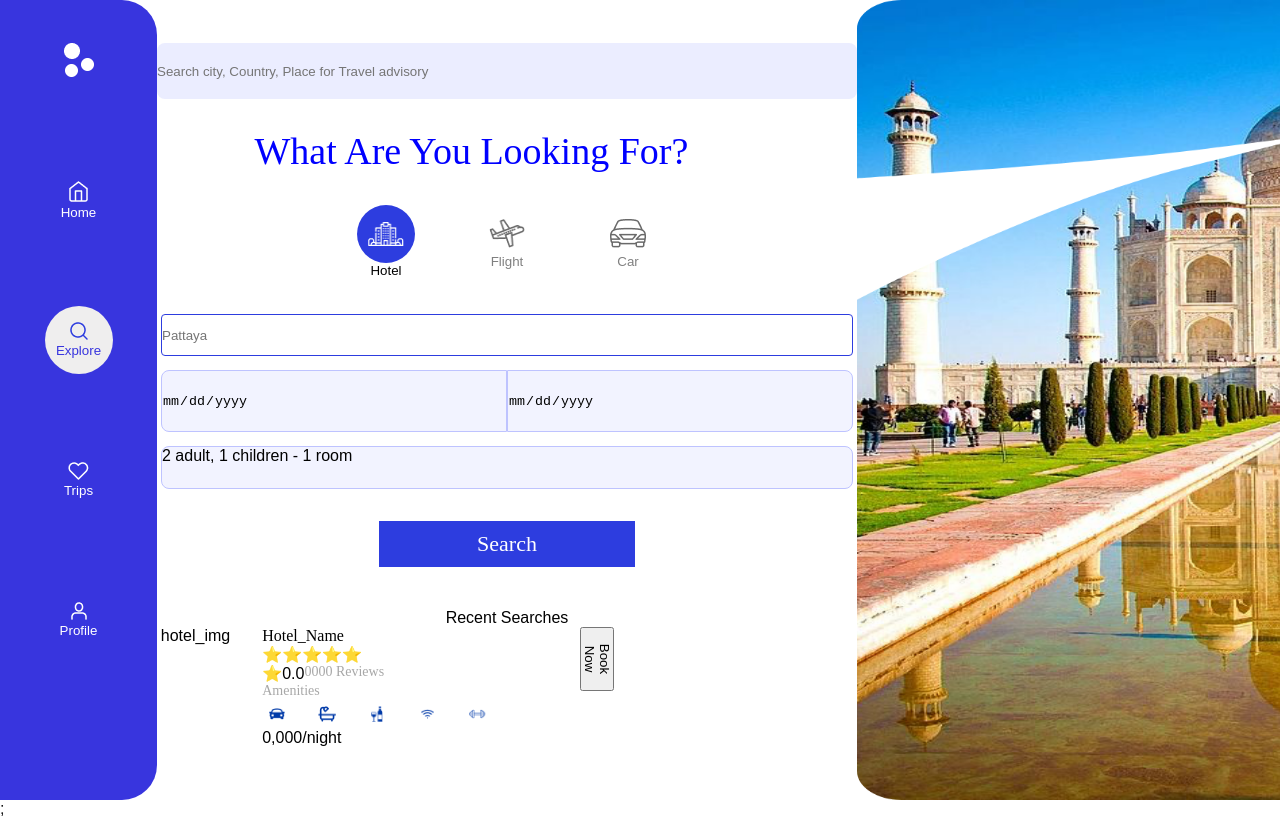
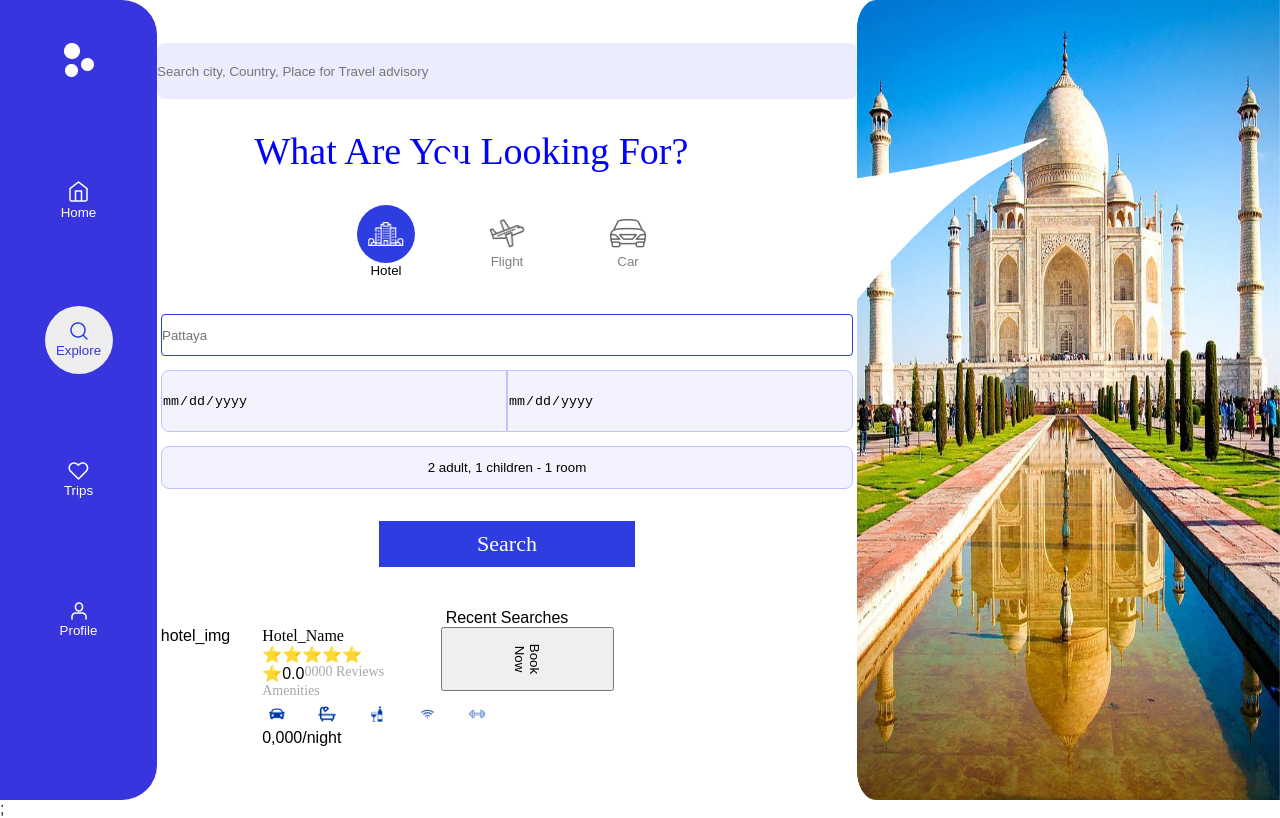
Before and after one commit to paicit0/hotel-front, a Next.js app: page / in a window 1280 px wide. Built offline with nearby package versions, Linux system fonts and the light colour scheme.

Commit message:
feat: refactor input elements and improve layout in Home component

```diff
--- a/src/pages/index.tsx
+++ b/src/pages/index.tsx
@@ -128,10 +128,12 @@ export default function Home() {
             type="date"
             id="endDate"
             name="endDate"
-            placeholder="Select a start date"
           />
         </div>
-        <div className={styles.inputPeople}> 2 adult, 1 children - 1 room</div>
+        <button className={styles.inputPeople}>
+          {" "}
+          2 adult, 1 children - 1 room
+        </button>
         <button className={styles.searchButton} onClick={handleSearch}>
           Search
         </button>
@@ -204,8 +206,8 @@ export default function Home() {
             </div>
             <div>0,000/night</div>
           </div>
-          <div className={styles.bookNowButton}>
-            <button>Book Now</button>
+          <div>
+            <button className={styles.bookNowButton}>Book Now</button>
           </div>
         </div>
       </div>
@@ -214,20 +216,37 @@ export default function Home() {
         <img
           src="/explore_india.png"
           alt="India"
-          width="982.58px"
+          width="100%"
           height="100%"
+          // width="982.58px"
+          // height="1080px"
         />
+        <img
+          style={{ position: "absolute", top: 149.47, left: 420.56 }}
+          src="plane.png"
+        />
+        <div className={styles.takeTourTextContainer}>
           <div
-          style={{ fontFamily: "Poppins", fontSize: "63px", color: "black" }}
+            style={{
+              fontFamily: "Poppins",
+              fontSize: "63px",
+              color: "#FFFFFF",
+            }}
           >
             Incredible India
           </div>
           <div
-          style={{ fontFamily: "Poppins", fontSize: "33px", color: "black" }}
+            style={{
+              fontFamily: "Poppins",
+              fontSize: "33px",
+              color: "#FFFFFF",
+            }}
           >
             “For where thy treasure is, <br />
             there also will thy heart be.”
           </div>
+        </div>
+
         <button className={styles.takeTourButton}>
           <div
             style={{ fontFamily: "Poppins", fontWeight: 600, fontSize: "20px" }}
```
Lines whose indentation alone changed are shown as unchanged.
